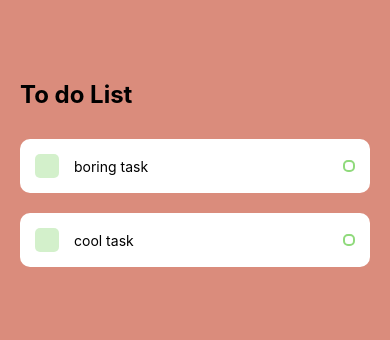
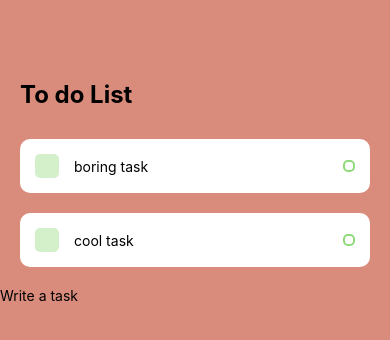
Before and after one commit to AlessandroCinque/MyReactNative, a React Native app: screen / in a window 390 px wide. Shown: the top 340 px of the page. Built offline with nearby package versions, Linux system fonts and the light colour scheme.

Commit message:
Basic input done

```diff
--- a/App.js
+++ b/App.js
@@ -1,6 +1,6 @@
 import { StatusBar } from 'expo-status-bar';
 import React from 'react';
-import { StyleSheet, Text, View } from 'react-native';
+import { Platform, StyleSheet, Text, View,KeyboardAvoidingView, TextInput } from 'react-native';
 import Task from './components/Task'
 
 export default function App() {
@@ -17,12 +17,20 @@ export default function App() {
         </View>
 
       </View>
+
+      <KeyboardAvoidingView behabiour={Platform.OS === "ios" ? "padding" : "height"}
+      style={styles.writeTaskWrapper}>
+
+        <TextInput style={styles.input} placeholder={'Write a task'}></TextInput>
+
+      </KeyboardAvoidingView>
     </View>
   );
 }
 
 const styles = StyleSheet.create({
-  container: {
+  container:
+  {
     flex: 1,
     backgroundColor: '#DA8C7C'
   },
@@ -40,4 +48,12 @@ const styles = StyleSheet.create({
   {
     marginTop:30
   },
+  writeTaskWrapper:
+  {
+
+  },
+  input:
+  {
+
+  }
 });
```
